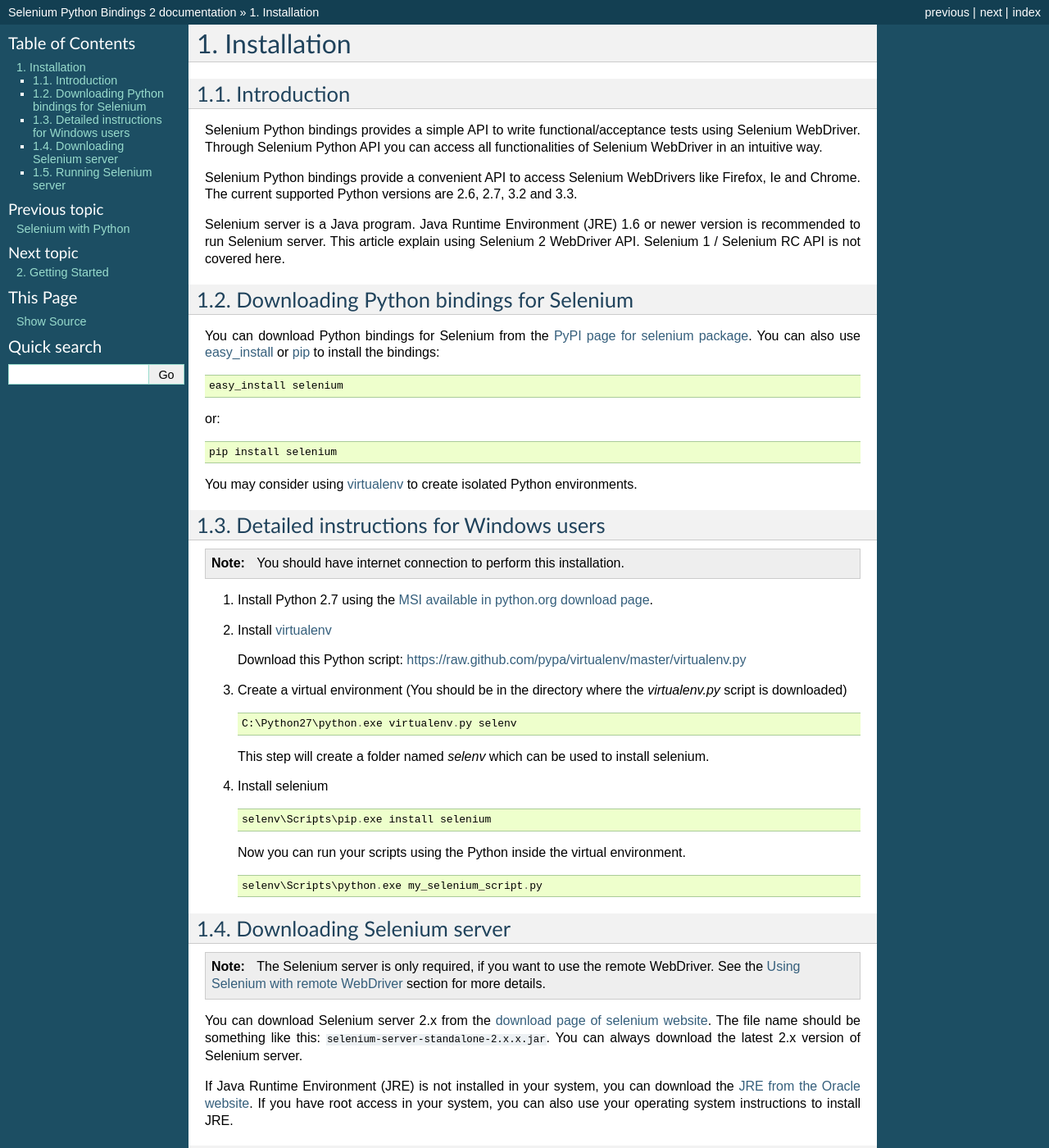
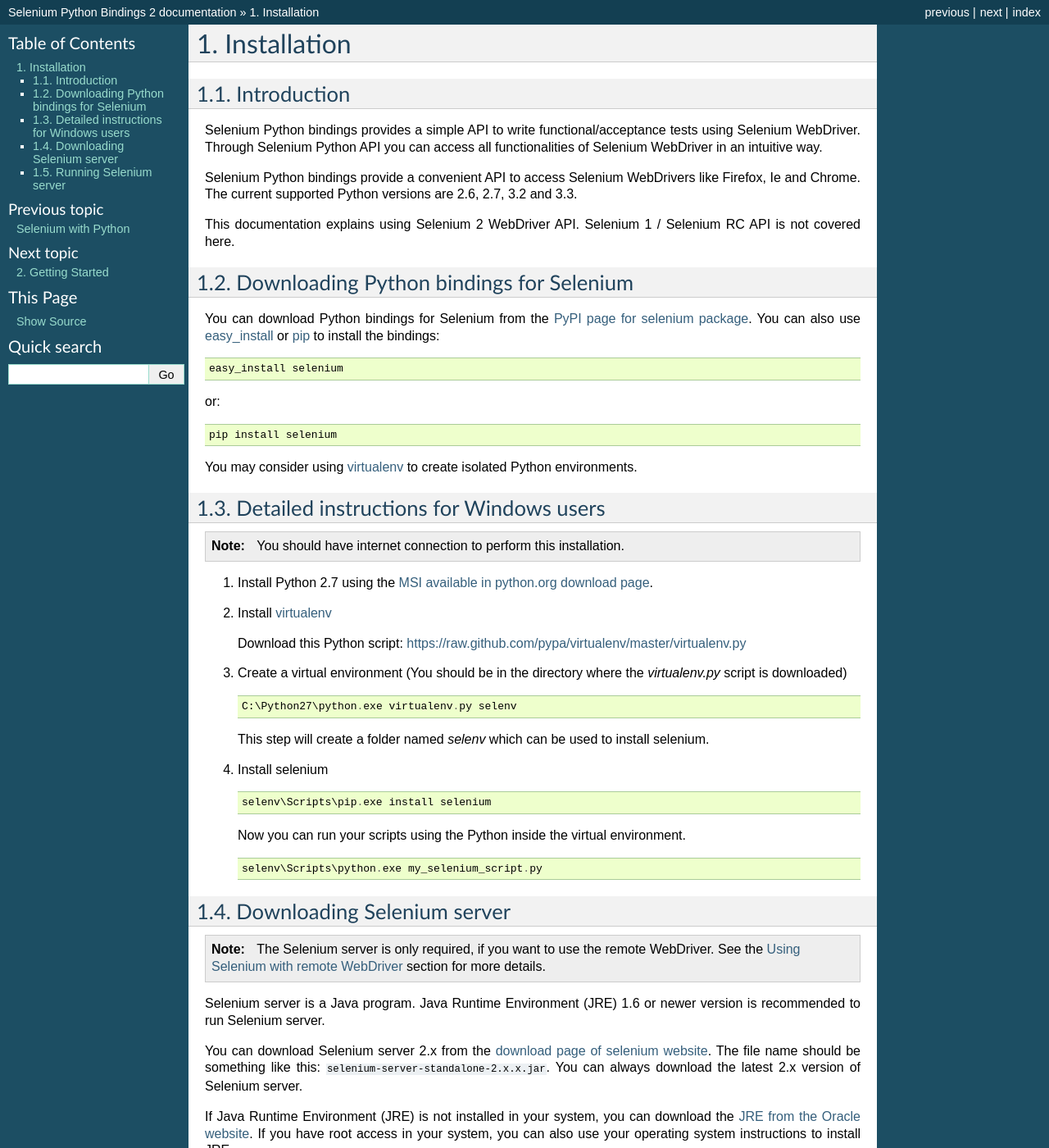
Before and after one commit to baijum/selenium-python, a Sphinx documentation site: the page built from source/installation.rst, in a window 1280 px wide and 1400 px high. Shown: the whole window at 82% size. Built offline with Sphinx 7.4.7, drawn with Linux system fonts in a browser that asks for light colours; some of the changed lines change nothing that is shown.

Commit message:
simplify introduction

```diff
--- a/source/installation.rst
+++ b/source/installation.rst
@@ -15,9 +15,7 @@
 WebDrivers like Firefox, Ie and Chrome.  The current supported Python
 versions are 2.6, 2.7, 3.2 and 3.3.
 
-Selenium server is a Java program.  Java Runtime Environment (JRE)
-1.6 or newer version is recommended to run Selenium
-server.  This article explain using Selenium 2 WebDriver API.
+This documentation explains using Selenium 2 WebDriver API.
 Selenium 1 / Selenium RC API is not covered here.
 
 
@@ -83,6 +81,9 @@
   WebDriver.  See the :ref:`selenium-remote-webdriver` section
   for more details.
 
+Selenium server is a Java program.  Java Runtime Environment (JRE)
+1.6 or newer version is recommended to run Selenium server.
+
 You can download Selenium server 2.x from the `download page of
 selenium website <http://seleniumhq.org/download/>`_.  The file name
 should be something like this:
```
